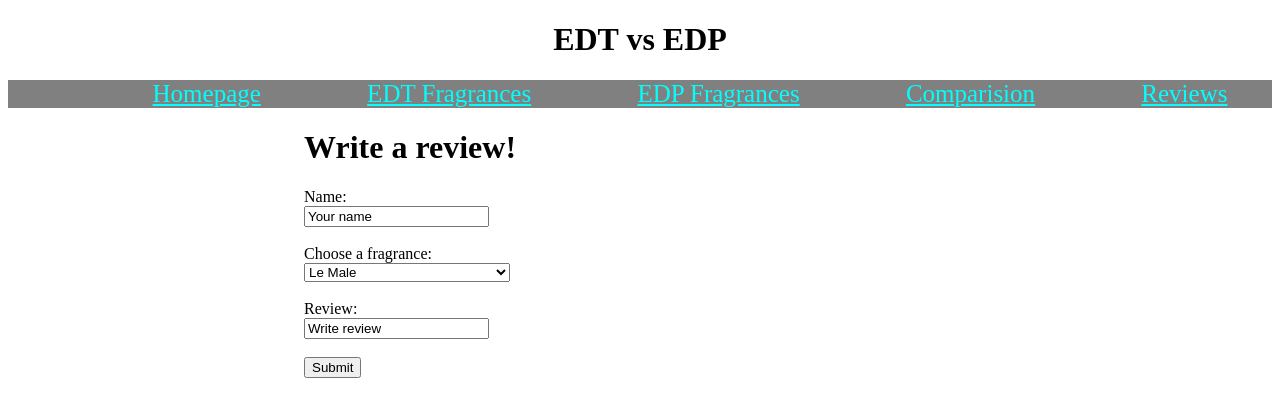
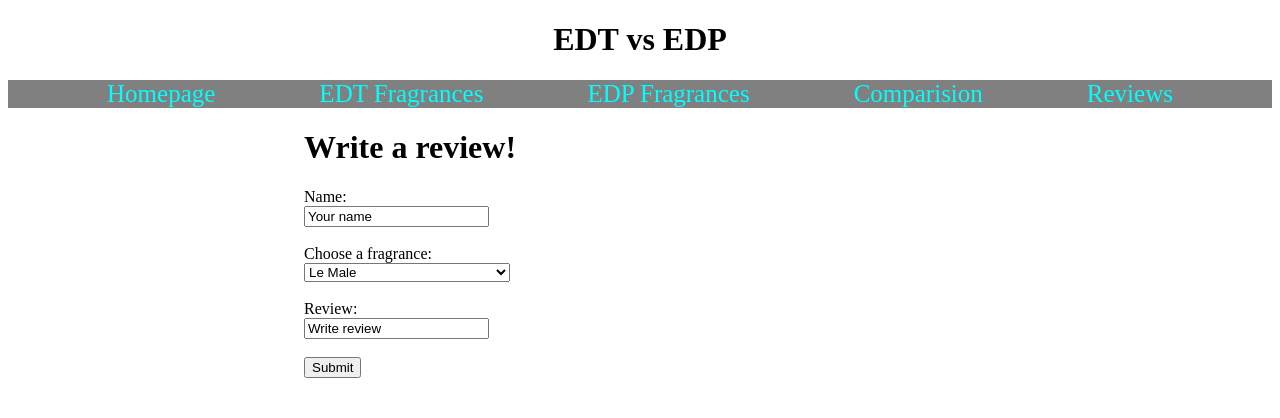
Before and after one commit to kos1070sc/fragrance, a Flask app: page /form in a window 1280 px wide. Shown: the top 418 px of the page. Run offline with Flask 3, Linux system fonts and the light colour scheme; data comes from the database, SQL or seed files in the repository.

Commit message:
navbar update

```diff
--- a/static/style.css
+++ b/static/style.css
@@ -1,16 +1,22 @@
 
 /* layout.html */
 
-#navbar{
+.navbar{
     background-color:grey;
-    height: auto;
     text-align: center;
-    font-size: 25px;
 }
 
-.link{
+.navbar a{
     color:cyan;
-    padding-left: 100px;
+    text-decoration: none;
+    font-size: 25px;
+    padding-left: 50px;
+    padding-right: 50px;
+}
+
+.navbar a:hover{
+  background-color: cyan;
+  color: black;
 }
 
 .header{
--- a/templates/layout.html
+++ b/templates/layout.html
@@ -16,14 +16,15 @@
 			<h1 class = "main_title">EDT vs EDP</h1>
 		</header>
 
-		<nav id = "navbar">
+		<nav>
+			<div class = "navbar">
+				<a href = "http://127.0.0.1:5000/">Homepage</a>
+				<a href = "http://127.0.0.1:5000/EDT">EDT Fragrances</a>
+				<a href = "http://127.0.0.1:5000/EDP">EDP Fragrances</a>
+				<a href = "http://127.0.0.1:5000/comparision">Comparision</a>
+				<a href="http://127.0.0.1:5000/form">Reviews</a>
+			</div>
 			<!-- pages in navbar -->
-			<a href = "http://127.0.0.1:5000/" class = "link">Homepage</a>
-			<a href = "http://127.0.0.1:5000/EDT" class = "link">EDT Fragrances</a>
-			<a href = "http://127.0.0.1:5000/EDP" class = "link">EDP Fragrances</a>
-			<a href = "http://127.0.0.1:5000/comparision" class = "link">Comparision</a>
-			<a href="http://127.0.0.1:5000/form" class = "link">Reviews</a>
-
 		</nav>
 
 
--- a/templates/review.html
+++ b/templates/review.html
@@ -43,12 +43,15 @@
 
 
 <h1>Reviews</h1>
+
+<div class = "reviews">
     {% for review in reviews %}
         <p><strong>Name: </strong>{{ review[0] }}</p>
         <p><strong>Fragrance: </strong>{{ review[1] }}</p>
         <p>{{ review[2] }}</p>
         <br><br>
     {% endfor %}
+</div>
 
 
 {%endblock%}
```
Lines whose indentation alone changed are shown as unchanged.
